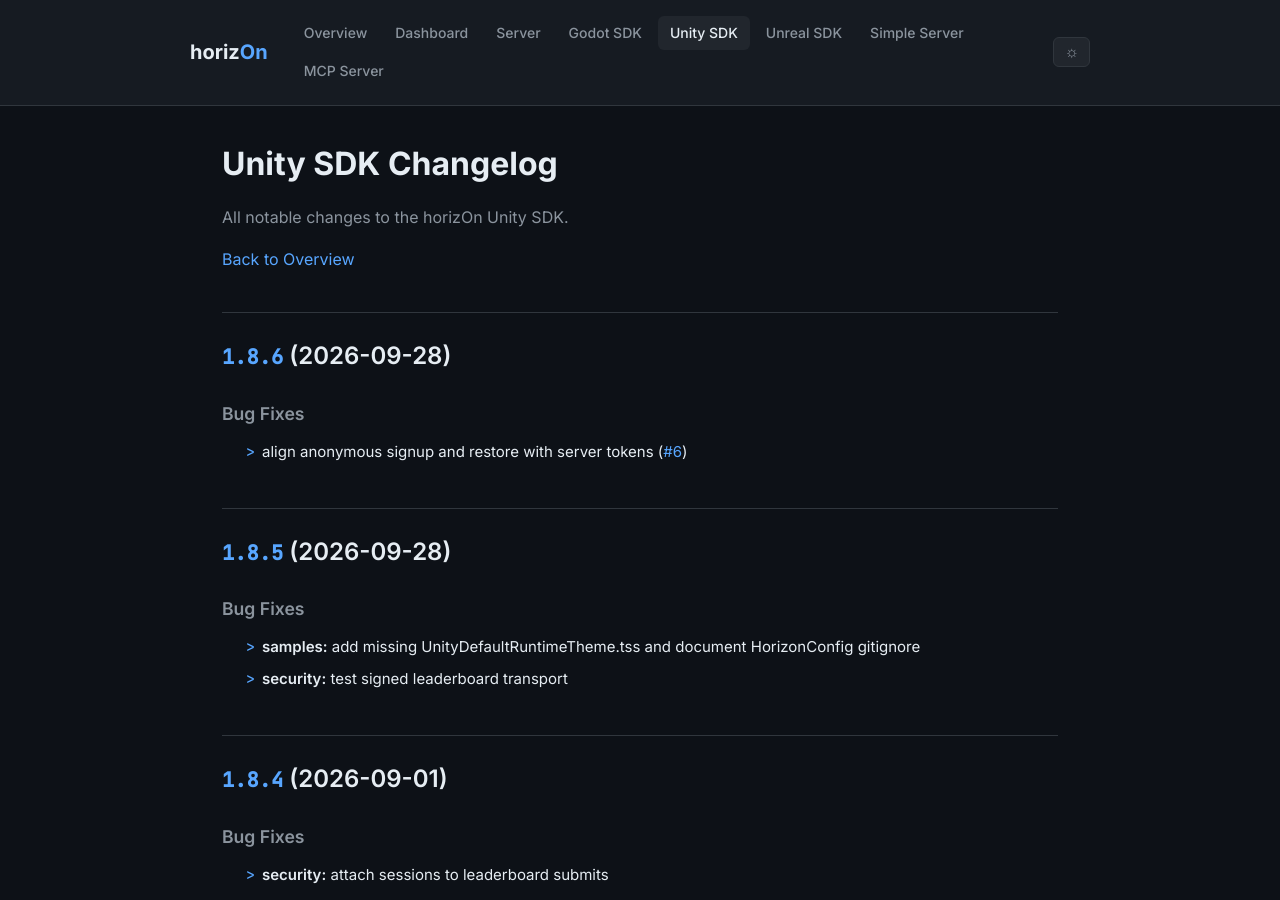
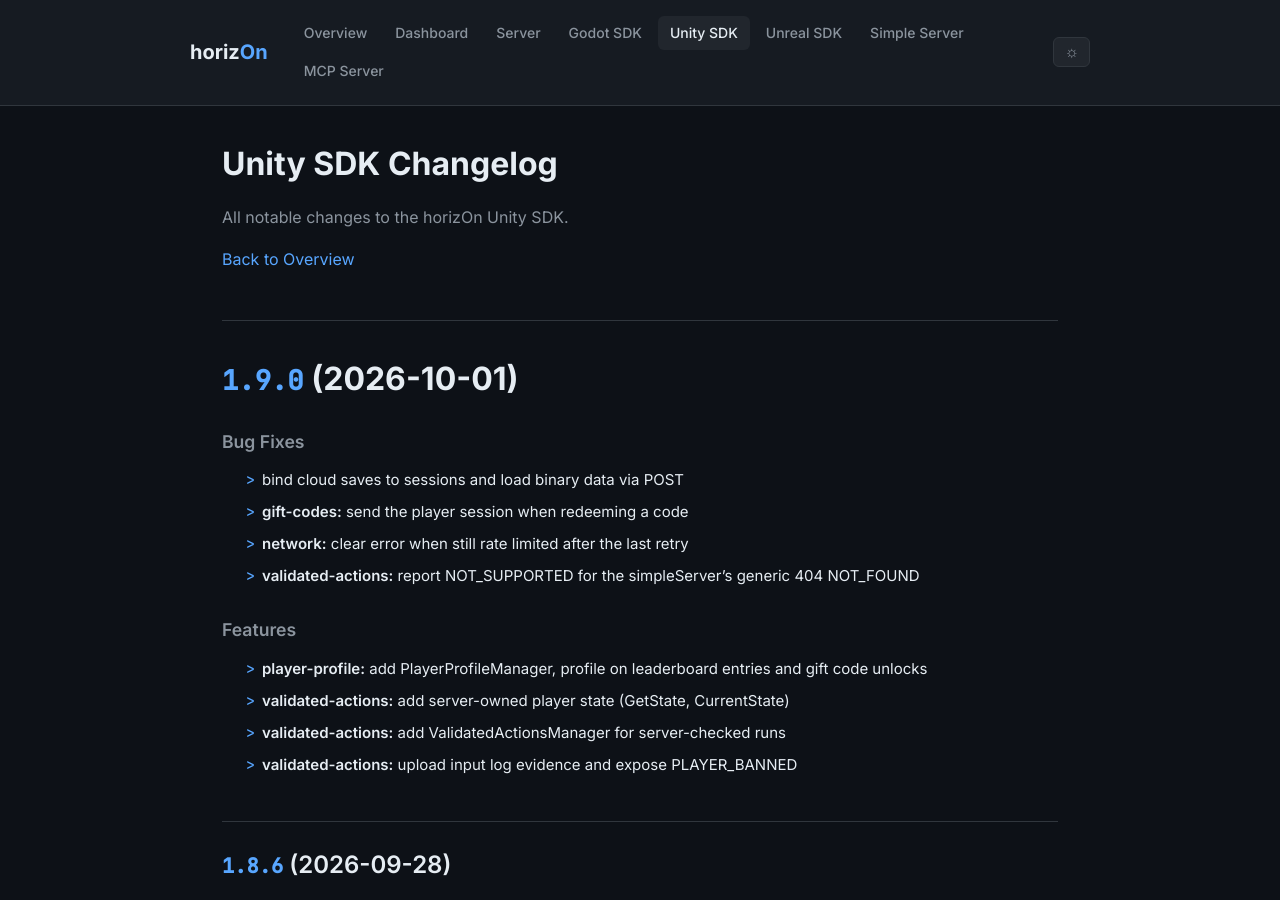
Before and after one commit to ProjectMakersDE/horizOn-Changelog, a Jekyll site: the page built from unity-sdk-changelog.md, in a window 1280 px wide and 900 px high. Built offline with Jekyll 4.4.1, drawn with Linux system fonts in a browser that asks for light colours.

Commit message:
chore: reconcile changelogs

```diff
--- a/unity-sdk-changelog.md
+++ b/unity-sdk-changelog.md
@@ -8,6 +8,24 @@ title: Unity SDK Changelog
 All notable changes to the horizOn Unity SDK.
 
 [Back to Overview](.)
+
+# [1.9.0](https://github.com/ProjectMakersDE/horizOn-SDK-Unity/compare/v1.8.6...v1.9.0) (2026-10-01)
+
+
+### Bug Fixes
+
+* bind cloud saves to sessions and load binary data via POST ([1a23308](https://github.com/ProjectMakersDE/horizOn-SDK-Unity/commit/1a23308fcd96d2bcd27b50f19b31fc73c4c49808))
+* **gift-codes:** send the player session when redeeming a code ([88f50c3](https://github.com/ProjectMakersDE/horizOn-SDK-Unity/commit/88f50c3216ac0360aec16d4acd4ab861a2638bd2))
+* **network:** clear error when still rate limited after the last retry ([ad14c5a](https://github.com/ProjectMakersDE/horizOn-SDK-Unity/commit/ad14c5a8c390092dccc688518435242e4e09819d))
+* **validated-actions:** report NOT_SUPPORTED for the simpleServer's generic 404 NOT_FOUND ([37e4776](https://github.com/ProjectMakersDE/horizOn-SDK-Unity/commit/37e4776c494af8a2abaa2d2b48659ddd20798a67))
+
+
+### Features
+
+* **player-profile:** add PlayerProfileManager, profile on leaderboard entries and gift code unlocks ([f759973](https://github.com/ProjectMakersDE/horizOn-SDK-Unity/commit/f7599739e28476b10f5f049eda7b10d60784bc7b))
+* **validated-actions:** add server-owned player state (GetState, CurrentState) ([6b8cbdf](https://github.com/ProjectMakersDE/horizOn-SDK-Unity/commit/6b8cbdfa6ade705a950ccd85c3d7e62aa6ea4df0))
+* **validated-actions:** add ValidatedActionsManager for server-checked runs ([4c4d66a](https://github.com/ProjectMakersDE/horizOn-SDK-Unity/commit/4c4d66a6e665be5847c5f3fea8a779702d455e12))
+* **validated-actions:** upload input log evidence and expose PLAYER_BANNED ([5f6d459](https://github.com/ProjectMakersDE/horizOn-SDK-Unity/commit/5f6d459b97ee5a997afa3b917acf327a802821e7))
 
 ## [1.8.6](https://github.com/ProjectMakersDE/horizOn-SDK-Unity/compare/v1.8.5...v1.8.6) (2026-09-28)
 
```
Also changed, not shown: index.md (+1 -1 lines).
